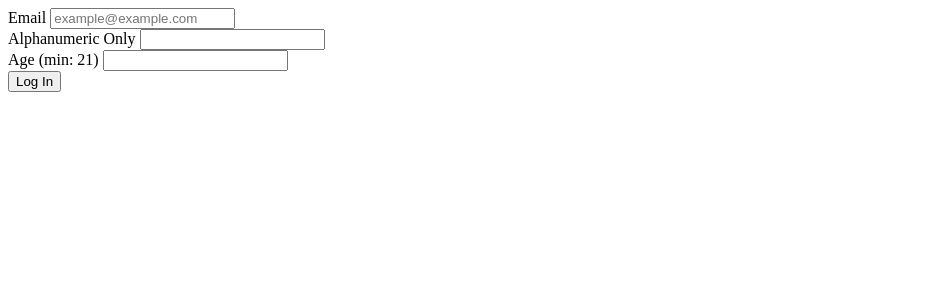
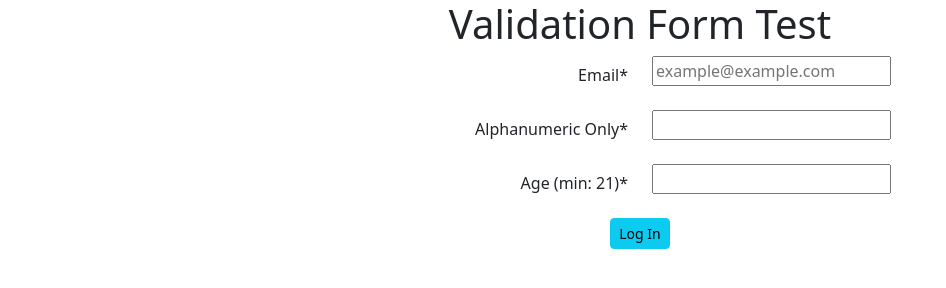
Before and after one commit to Astr0surf3r/validationHTML5, a plain HTML site: page index.html in a window 1280 px wide. Shown: the whole page, without its empty margins (0-946 px from the left). Drawn offline with nearby package versions, Linux system fonts and the light colour scheme.

Commit message:
added Bootstrap 5 style

```diff
--- a/index.html
+++ b/index.html
@@ -1,25 +1,51 @@
-
-<!--
-  Write js code to display HTML5 validation errors below fields after submit.
-  Example: https://nimb.ws/y4aqrw
-  You can use default HTML5 methods: checkValidity and validationMessage.
--->
-
-<form>
-    <div>
-      <label for="email">Email</label>
-      <input id="email" type="email"  placeholder="example@example.com" required />
+<html>
+  <head>
+    <title> Test Code - Validation a form using Javascript and HTML5</title>
+    <link rel="stylesheet" href="https://cdn.jsdelivr.net/npm/bootstrap@5.2.2/dist/css/bootstrap.min.css" integrity="sha384-Zenh87qX5JnK2Jl0vWa8Ck2rdkQ2Bzep5IDxbcnCeuOxjzrPF/et3URy9Bv1WTRi" crossorigin="anonymous">
+  </head>
+<body>
+  <div class="container">
+    <div class="row">
+      <div class="col text-center">
+         <header>
+            <h1> Validation Form Test </h1>
+        </header>
+        </div>
     </div>
 
-    <div>
-      <label for="alpha">Alphanumeric Only</label>
-      <input id="alpha" type="text" pattern="[a-zA-Z0-9]+" required />
-    </div>
+    <div class="row">
+      <div class="col text-center">
+         <form method="post" action ="#">
+         <div class="mb-3 row">
+           <label for="email" class="col-sm-6 col-form-label text-end">Email*</label>
+           <div class="col-sm-6 text-start">
+             <input id="email" type="email" name="email" placeholder="example@example.com" required />
+             <span id="email-validation"></span>
+           </div>
+         </div>
 
-    <div>
-      <label for="age">Age (min: 21)</label>
-      <input id="age" type="number" min="21" required />
-    </div>
+          <div class="mb-3 row">
+            <label for="alpha" class="col-sm-6 col-form-label text-end">Alphanumeric Only*</label>
+            <div class="col-sm-6 text-start">
+              <input id="alpha" type="text" name="alphanumeric" pattern="[a-zA-Z0-9]+" required />
+              <span id="alphanumeric-validation"></span>
+            </div>
+          </div>
 
-    <input type="submit" value="Log In" />
-  </form>
+          <div class="mb-3 row">
+            <label for="age" class="col-sm-6 col-form-label text-end">Age (min: 21)*</label>
+            <div class="col-sm-6 text-start">
+              <input id="age" type="number" min="21" name="your age" required />
+              <span id="age-validation"></span>
+            </div>
+          </div>
+
+          <div class="form-group">
+           <input type="submit" value="Log In" class="btn btn-info btn-sm" />
+         </div>
+       </form>
+     </div>
+   </div>
+ </div>
+</body>
+  </html>
```
Also changed, not shown: 1 other file.
